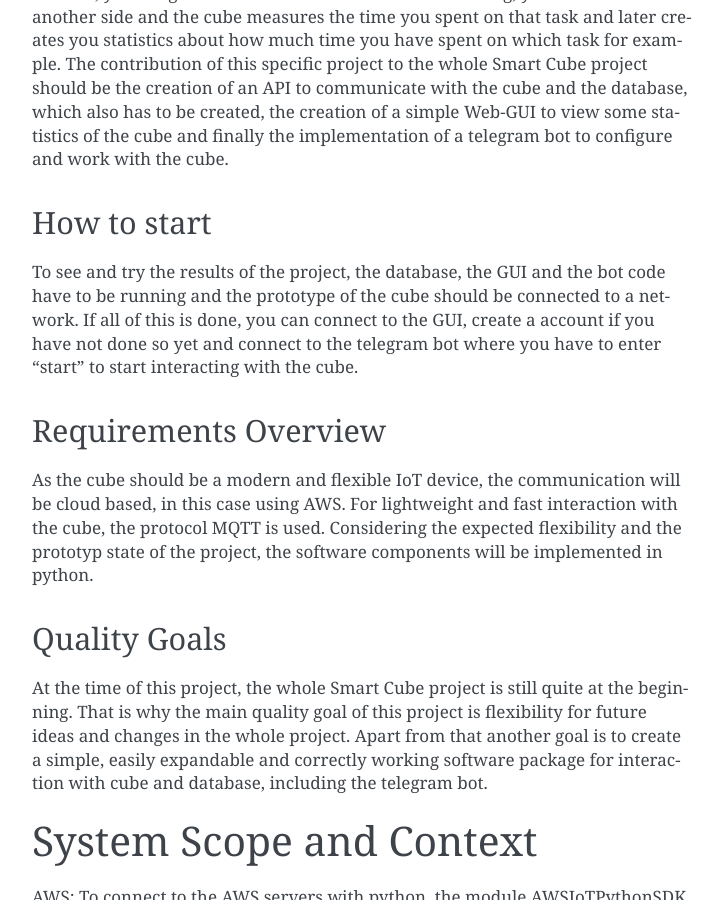
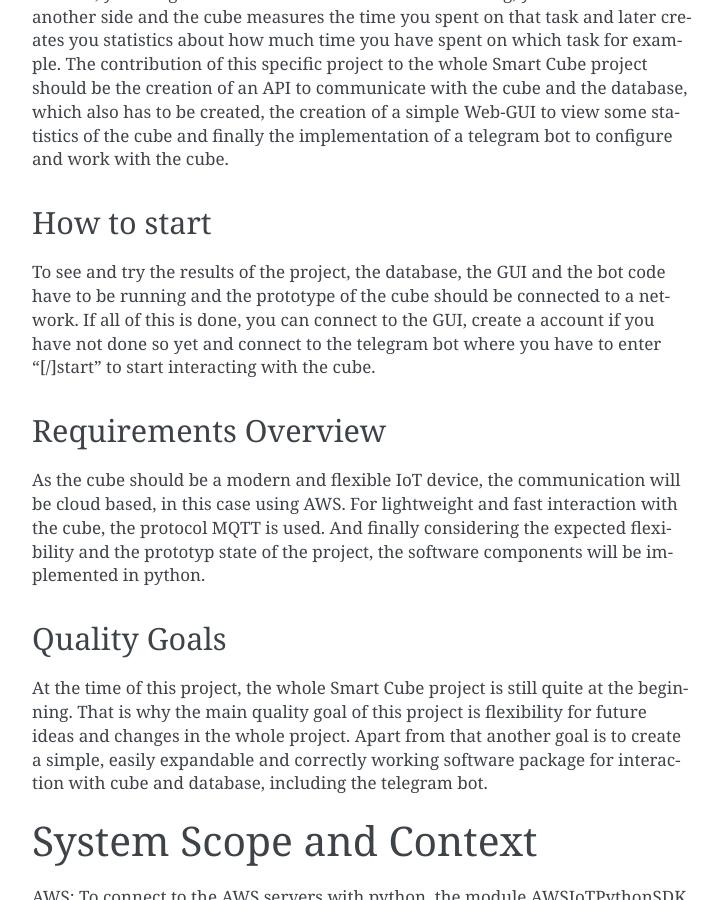
Before and after one commit to Andrew001207/CubeX, a Sphinx documentation site: the page built from docs/source/arc42.rst, in a window 1280 px wide and 900 px high, scrolled down 486 px. Shown: the whole window, without its empty margins (388-1111 px from the left). Built offline with Sphinx 7.4.7, drawn with Linux system fonts in a browser that asks for light colours.

Commit message:
Added some more documentation

```diff
--- a/docs/source/arc42.rst
+++ b/docs/source/arc42.rst
@@ -29,15 +29,15 @@ How to start
 ------------
 To see and try the results of the project, the database, the GUI and the bot code have to be running and the prototype of the cube should
 be connected to a network. If all of this is done, you can connect to the GUI, create a account if you have not done so yet and connect to
-the telegram bot where you have to enter "start" to start interacting with the cube.
+the telegram bot where you have to enter "[/]start" to start interacting with the cube.
 
 .. __requirements_overview:
 
 Requirements Overview
 ---------------------
 As the cube should be a modern and flexible IoT device, the communication will be cloud based, in this case using AWS. For lightweight and
-fast interaction with the cube, the protocol MQTT is used. Considering the expected flexibility and the prototyp state of the project, the
-software components will be implemented in python.
+fast interaction with the cube, the protocol MQTT is used. And finally considering the expected flexibility and the prototyp state of the
+project, the software components will be implemented in python.
 
 .. __quality_goals:
 
```
Also changed, not shown: conv_machine.py (+10 -7 lines).
